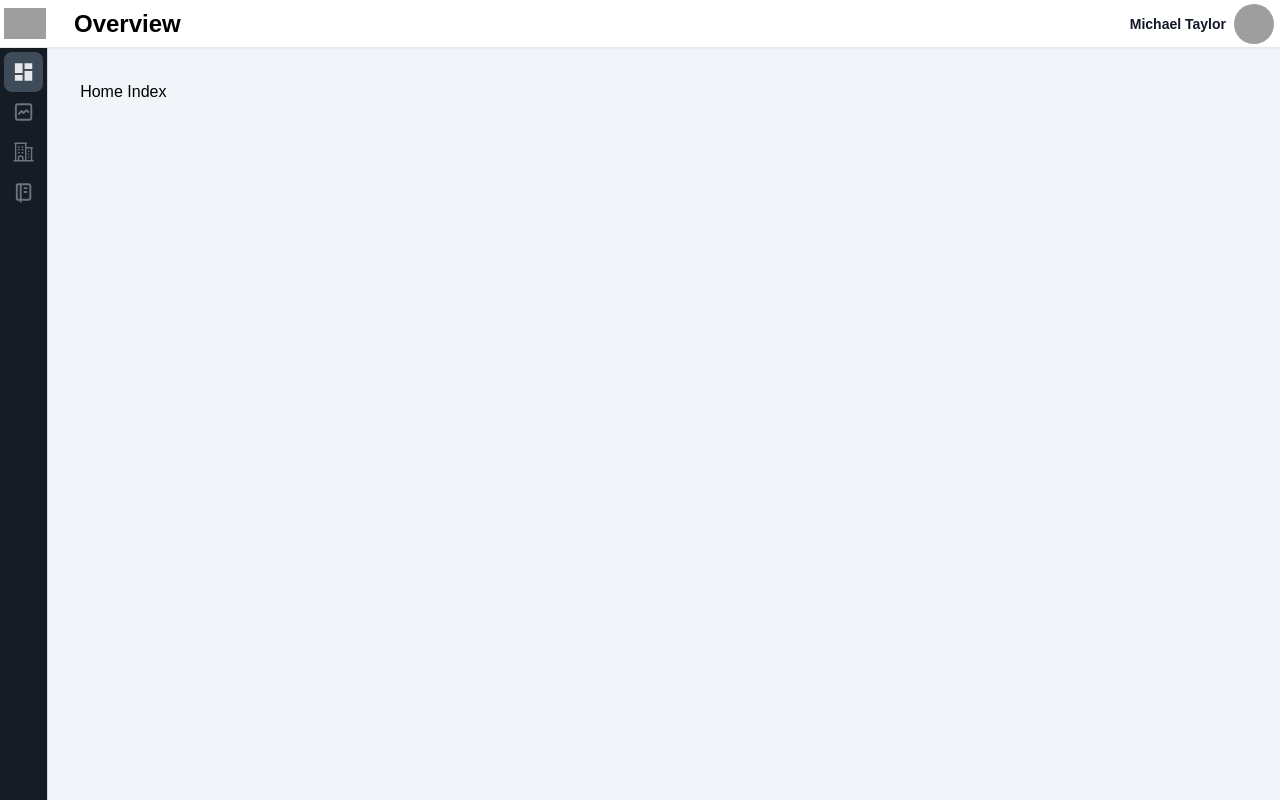
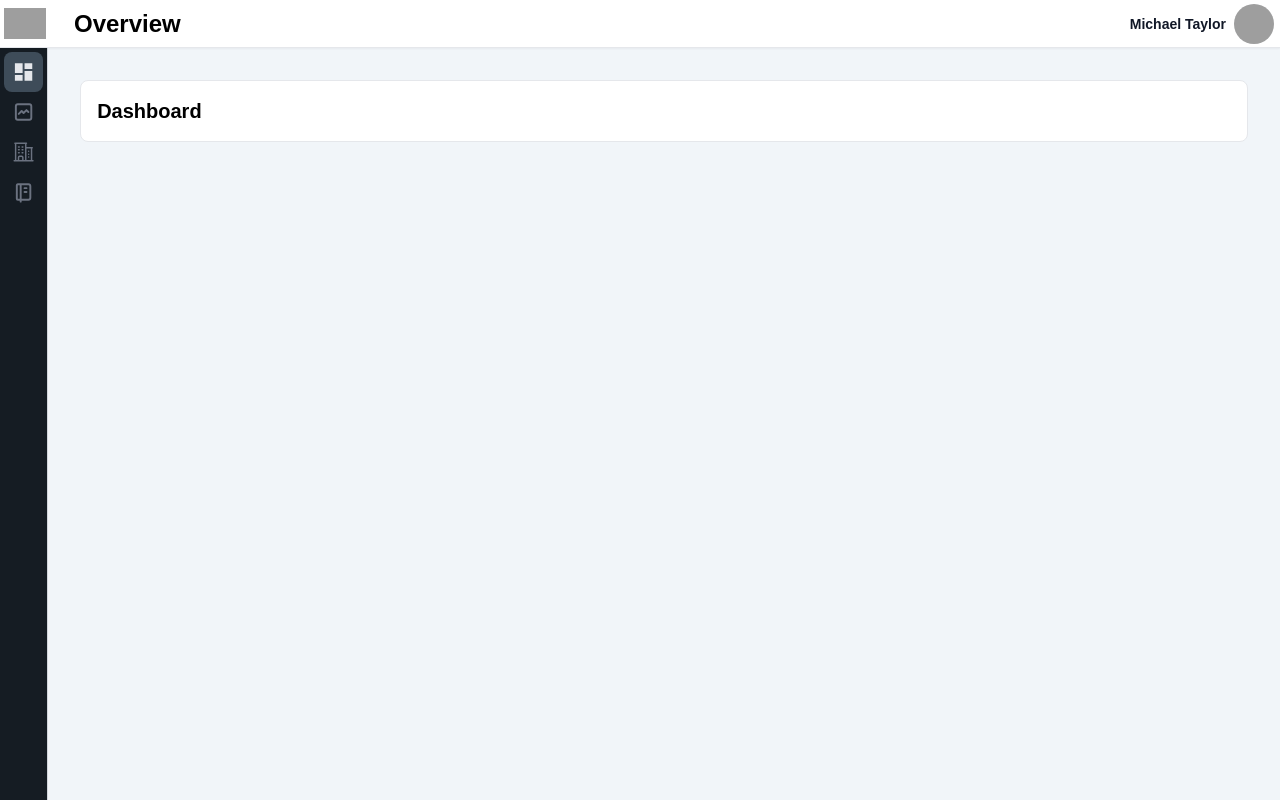
Before and after one commit to AurelianSpodarec/tradesmash-demo, a React (Vite) app: page / in a window 1280 px wide. Built offline with nearby package versions, Linux system fonts and the light colour scheme; grey boxes are pictures that could not be loaded.

Commit message:
feat: Added card

```diff
--- /dev/null
+++ b/src/views/components/Card.tsx
@@ -0,0 +1,14 @@
+function Card({ title, children }:CardProps) {
+    return (
+        <div className="overflow-hidden rounded-lg border border-gray-200 bg-white p-4">
+            {children ? children : title}
+        </div>
+    )
+}
+
+export default Card;
+
+interface CardProps {
+    title?: string;
+    children?: React.ReactNode;
+}
--- a/src/views/pages/Home/HomeIndex.tsx
+++ b/src/views/pages/Home/HomeIndex.tsx
@@ -1,10 +1,15 @@
+import Card from "@/views/components/Card";
 import PageContent from "../_components/PageContent";
 
 function HomeIndex() {
 
     return (
         <PageContent>
-            Home Index
+
+            <Card>
+                <h1 className="text-xl font-bold">Dashboard</h1>
+            </Card>
+
         </PageContent>
     )
 }
```
